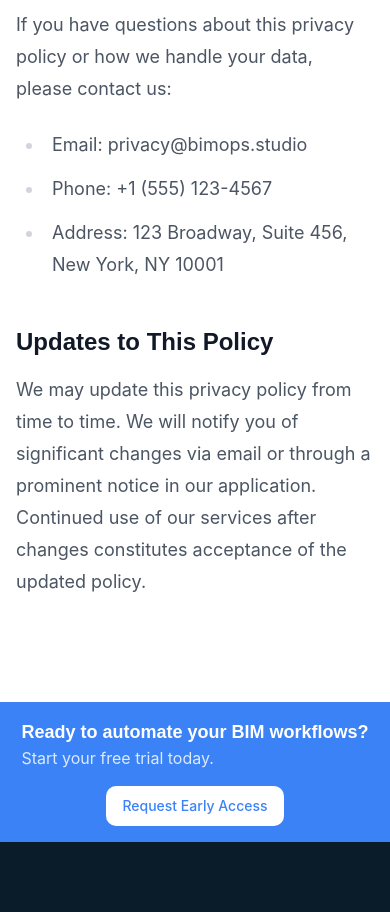
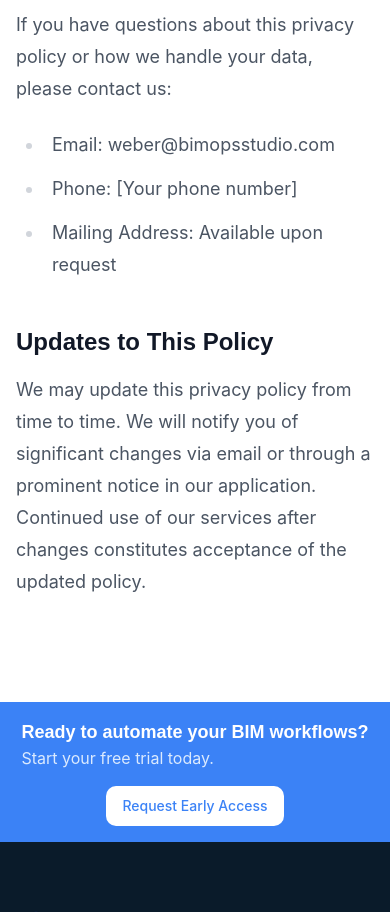
Before and after one commit to WeberG619/bimopsstudio, a Next.js app: page /privacy in a window 390 px wide. Shown: the part 4580-5492 px from the top of the page. Built offline with nearby package versions, Linux system fonts and the light colour scheme.

Commit message:
fix: update privacy policy contact information
- Update email to weber@bimopsstudio.com
- Add placeholder for phone number
- Change physical address to 'Available upon request'
- Remove fake contact details

```diff
--- a/pages/privacy.tsx
+++ b/pages/privacy.tsx
@@ -173,9 +173,9 @@ export default function Privacy() {
                 If you have questions about this privacy policy or how we handle your data, please contact us:
               </p>
               <ul className="text-gray-600 dark:text-gray-300 mb-8">
-                <li>Email: privacy@bimops.studio</li>
-                <li>Phone: +1 (555) 123-4567</li>
-                <li>Address: 123 Broadway, Suite 456, New York, NY 10001</li>
+                <li>Email: weber@bimopsstudio.com</li>
+                <li>Phone: [Your phone number]</li>
+                <li>Mailing Address: Available upon request</li>
               </ul>
 
               <h2 className="text-2xl font-bold text-gray-900 dark:text-white mb-4">Updates to This Policy</h2>
```
